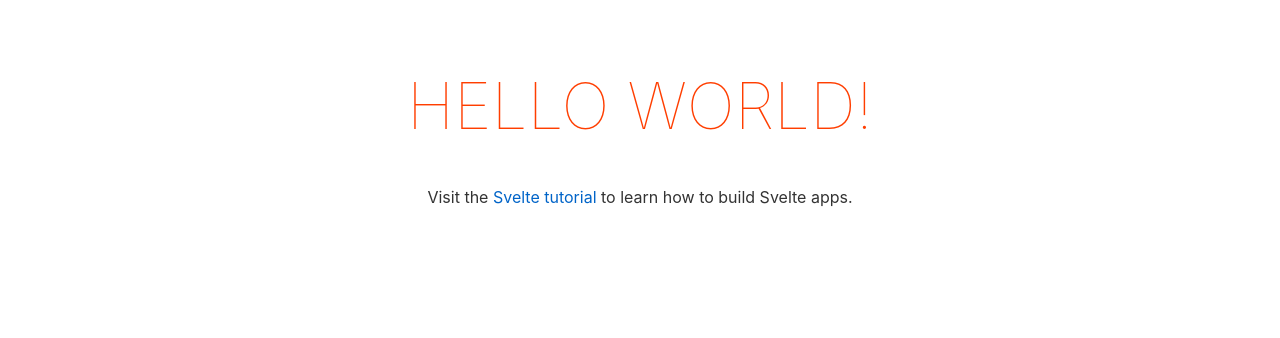
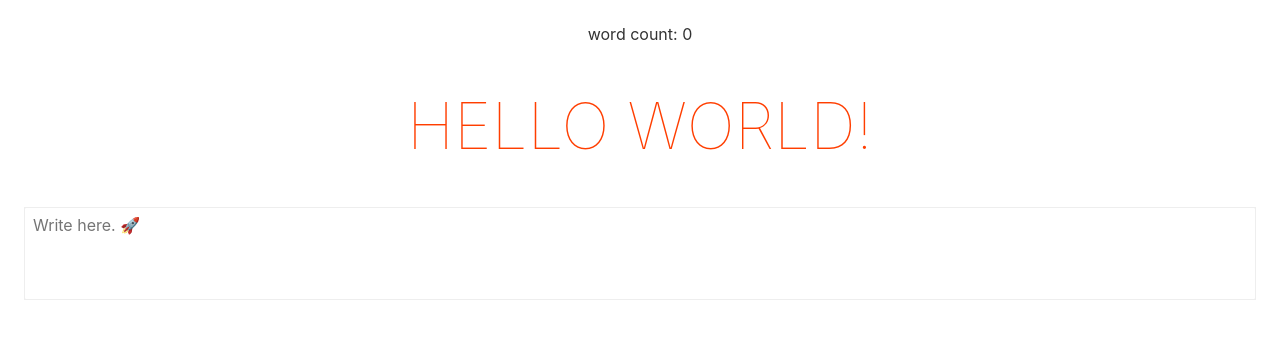
Before and after one commit to teroyks/drabbledit, a Svelte app: page / in a window 1280 px wide. Shown: the top 338 px of the page. Built offline with nearby package versions, Linux system fonts and the light colour scheme.

Commit message:
Add editor component & resizable text area

```diff
--- a/src/App.svelte
+++ b/src/App.svelte
@@ -1,4 +1,6 @@
 <script>
+  import Editor from "./Editor.svelte";
+
   export let name;
 </script>
 
@@ -25,10 +27,7 @@
 </style>
 
 <main>
-  <h1>Hello {name}!</h1>
-  <p>
-    Visit the
-    <a href="https://svelte.dev/tutorial">Svelte tutorial</a>
-    to learn how to build Svelte apps.
-  </p>
+  <header>word count: 0</header>
+  <h1 contenteditable="true">Hello {name}!</h1>
+  <Editor />
 </main>
--- /dev/null
+++ b/src/Editor.svelte
@@ -0,0 +1,26 @@
+<script>
+  import TextArea from "./TextAreaAutosize.svelte";
+
+  let drabbleText = "";
+</script>
+
+<style>
+  article {
+    text-align: left;
+  }
+
+  /* preview */
+  pre {
+    white-space: pre-line;
+  }
+</style>
+
+<article>
+  <TextArea
+    bind:value={drabbleText}
+    placeholder="Write here. 🚀"
+    minRows={4}
+    maxRows={40} />
+</article>
+
+<pre>{drabbleText}</pre>
--- /dev/null
+++ b/src/TextAreaAutosize.svelte
@@ -0,0 +1,45 @@
+<script>
+  // from: https://svelte.dev/repl/40f4c7846e6f4052927ff5f9c5271b66?version=3.18.1
+
+  export let value = "";
+  export let minRows = 1;
+  export let maxRows;
+  export let placeholder = "";
+
+  $: minHeight = `${1 + minRows * 1.2}em`;
+  $: maxHeight = maxRows ? `${1 + maxRows * 1.2}em` : `auto`;
+</script>
+
+<style>
+  .container {
+    position: relative;
+  }
+
+  pre,
+  textarea {
+    font-family: inherit;
+    padding: 0.5em;
+    box-sizing: border-box;
+    border: 1px solid #eee;
+    line-height: 1.2;
+    overflow: hidden;
+  }
+
+  textarea {
+    position: absolute;
+    width: 100%;
+    height: 100%;
+    top: 0;
+    resize: none;
+  }
+</style>
+
+<div class="container">
+  <pre
+    aria-hidden="true"
+    style="min-height: {minHeight}; max-height: {maxHeight}">
+    {value + '\n'}
+  </pre>
+
+  <textarea bind:value {placeholder} />
+</div>
```
